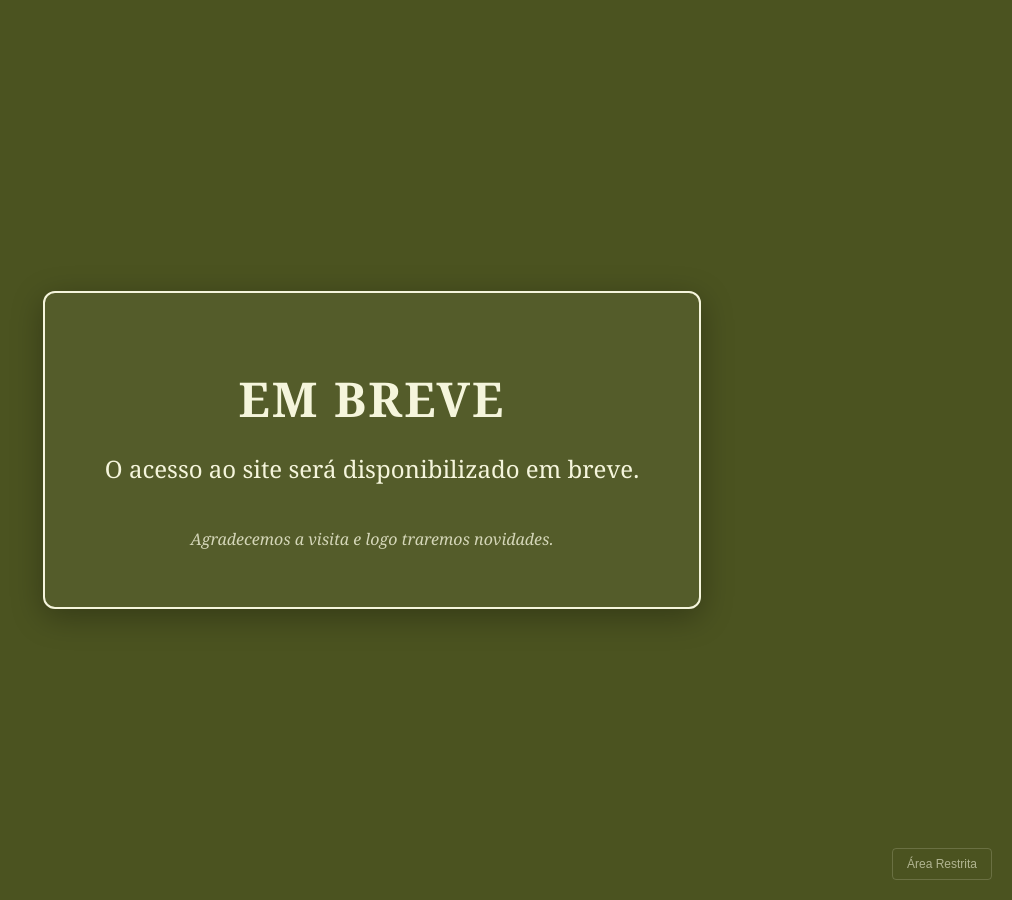
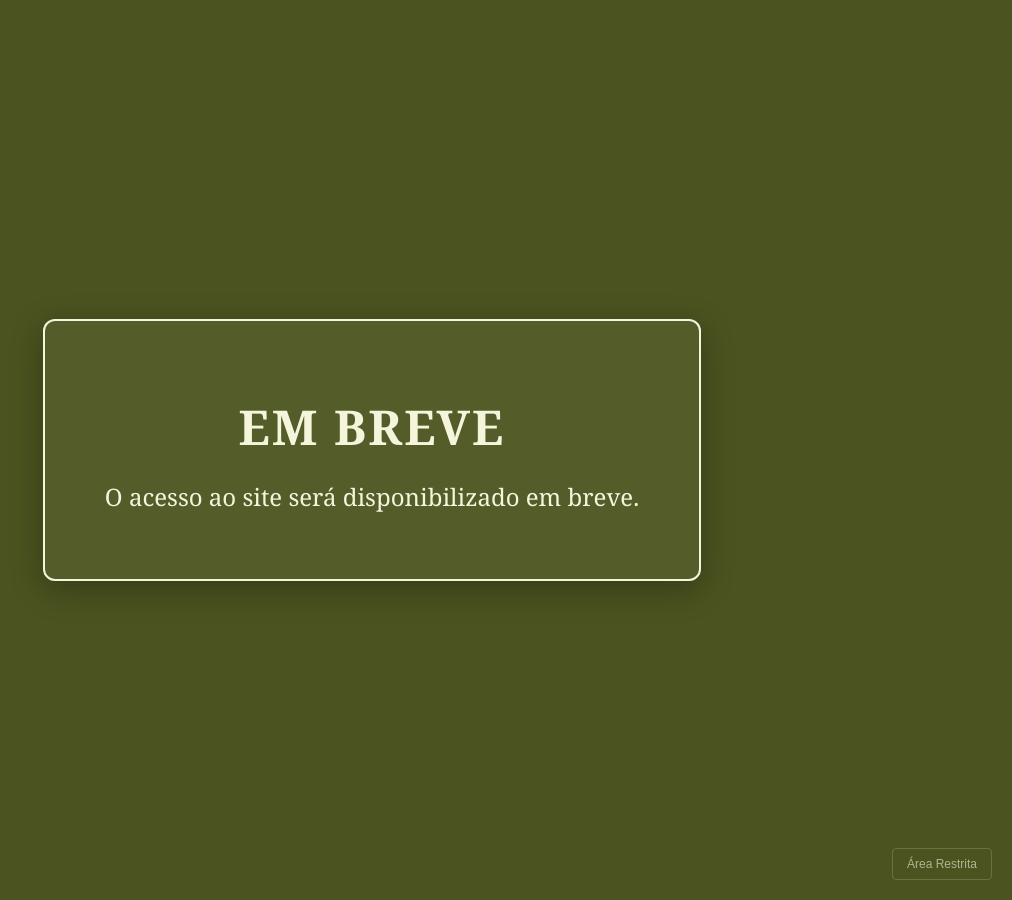
Before and after one commit to Bueno-psi/psibueno-site, a Jekyll site: the page built from index.html, in a window 1280 px wide. Shown: the whole page, without its empty margins (268-1280 px from the left). Built offline with Jekyll 4.4.1, drawn with Linux system fonts in a browser that asks for light colours.

Commit message:
Remove update notification paragraph from index.html
Removed the message about upcoming updates.

```diff
--- a/index.html
+++ b/index.html
@@ -79,7 +79,6 @@
     <div class="container">
         <h1>Em Breve</h1>
         <p>O acesso ao site será disponibilizado em breve.</p>
-        <p class="aviso">Agradecemos a visita e logo traremos novidades.</p>
     </div>
 
     <!-- Botão de Acesso Restrito -->
```
